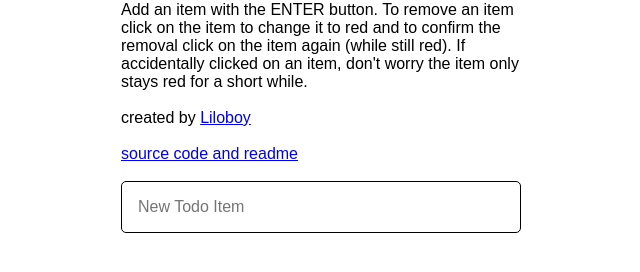
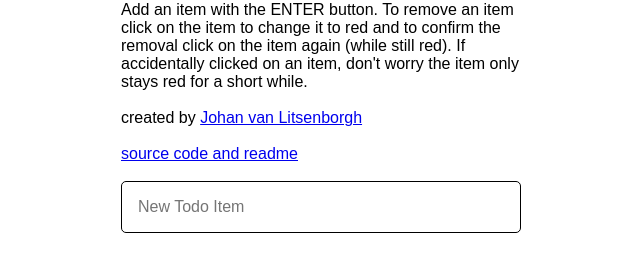
Before and after one commit to johanvanl/js-todo, a plain HTML site: page index.html in a window 1280 px wide. Both pictures are taken after a click on the element "JS-TODO". Shown: the part 106-378 px from the top of the page, without its empty margins (319-959 px from the left). Drawn offline with nearby package versions, Linux system fonts and the light colour scheme.

Commit message:
Update index.html
Updated the names again.

```diff
--- a/index.html
+++ b/index.html
@@ -15,7 +15,7 @@
 <div id="helpText">
 Add an item with the ENTER button. To remove an item click on the item to change it to red and to confirm the removal click on the item again (while still red). If accidentally clicked on an item, don't worry the item only stays red for a short while.
 <br /><br />
-created by <a href="https://github.com/johanvanl">Liloboy</a>
+created by <a href="https://github.com/johanvanl">Johan van Litsenborgh </a>
 <br /><br />
 <a href="https://github.com/johanvanl/js-todo">source code and readme</a>
 <br /><br />
```
